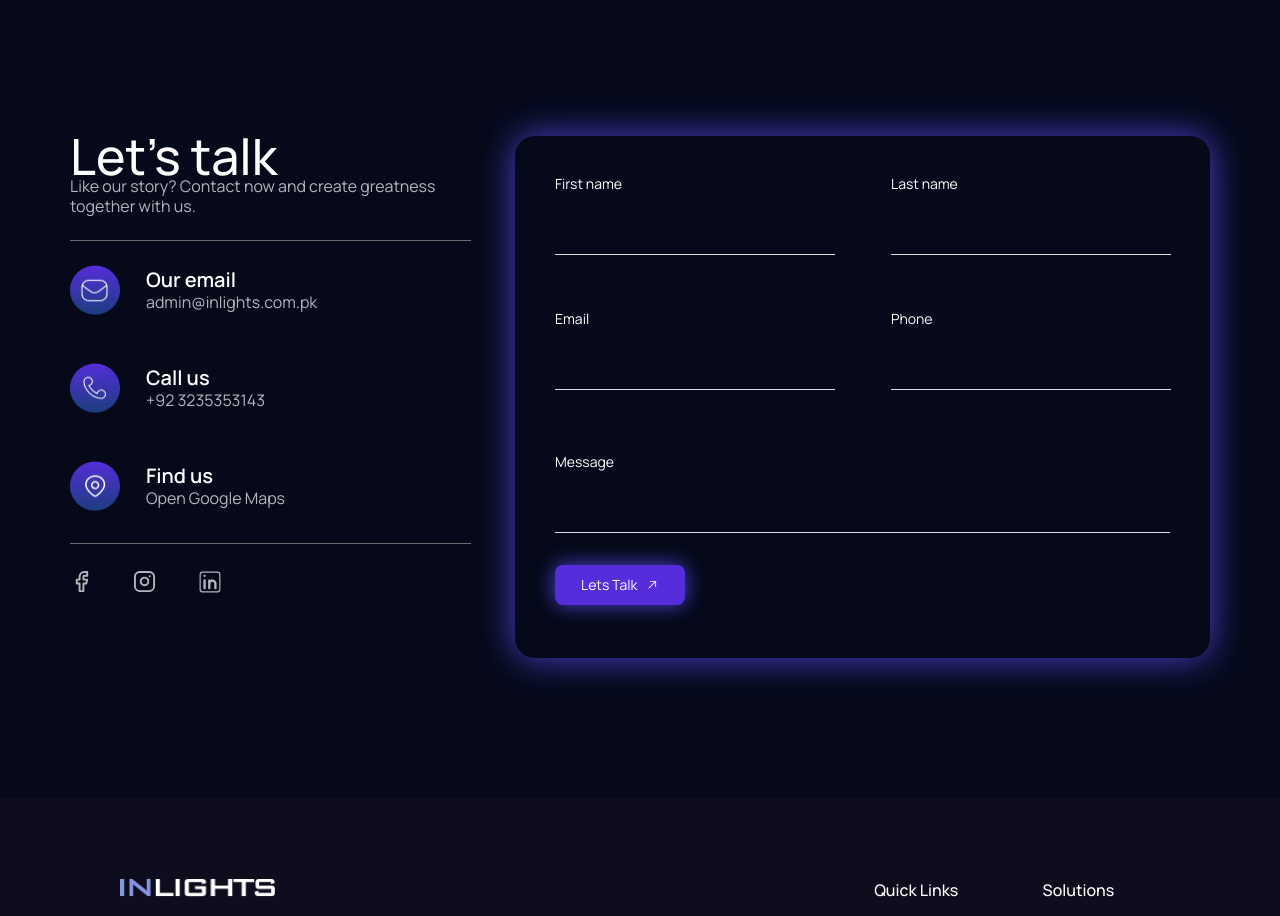
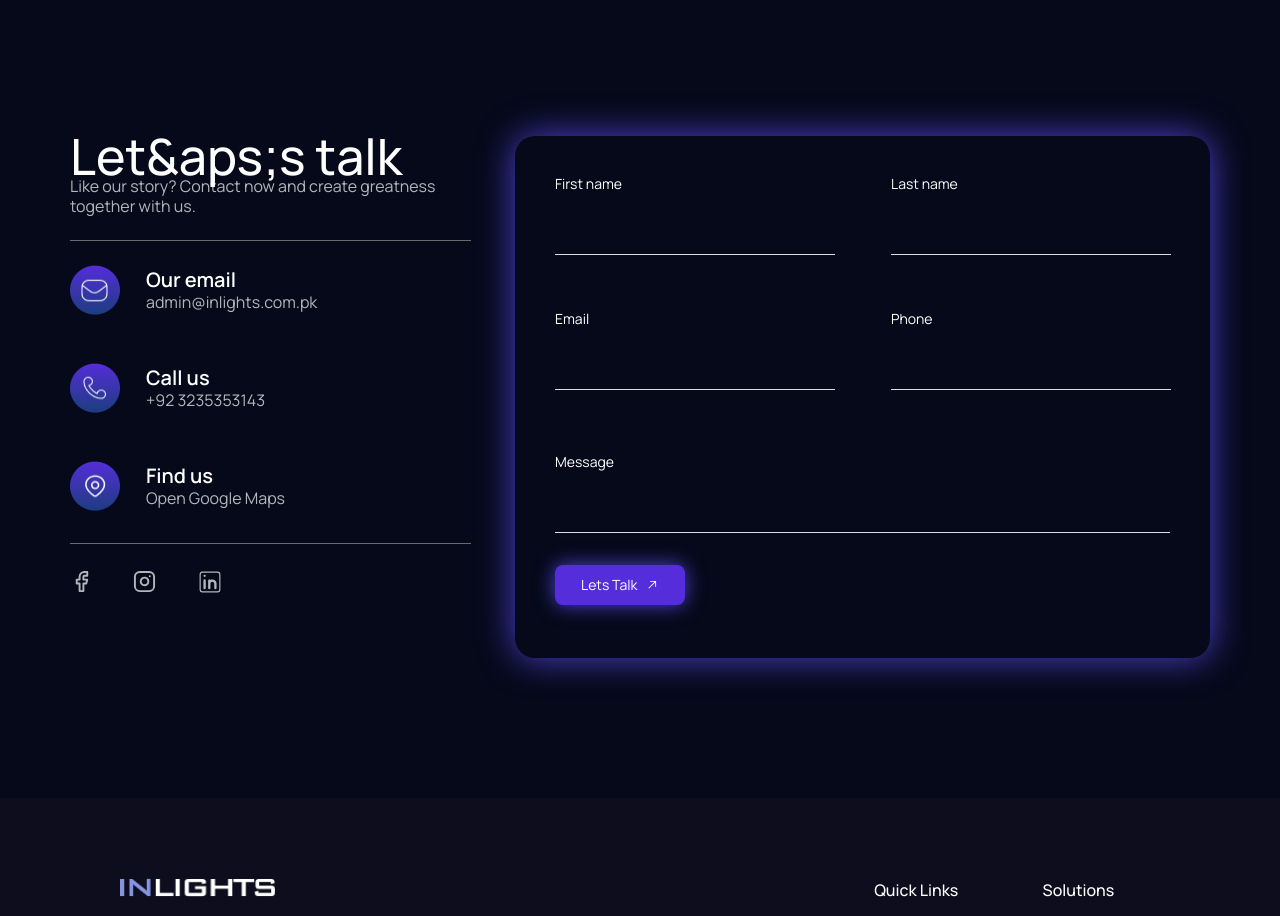
Before and after one commit to muhammadabdullah12345/inlights-web2, a Next.js app: page / in a window 1280 px wide. Shown: the part 5020-5936 px from the top of the page. Built offline with nearby package versions, Linux system fonts and the light colour scheme.

Commit message:
error fixed

```diff
--- a/components/Talk.js
+++ b/components/Talk.js
@@ -11,7 +11,7 @@ function Talk() {
       {/* Contact Information Section */}
       <div className="mb-10 lg:mb-0">
         <h1 className="font-[500] text-3xl md:text-4xl lg:text-[50px]">
-          Let's talk
+          Let&aps;s talk
         </h1>
         <div className="font-[400] text-sm lg:text-[16px] opacity-70">
           <p>Like our story? Contact now and create greatness</p>
```
